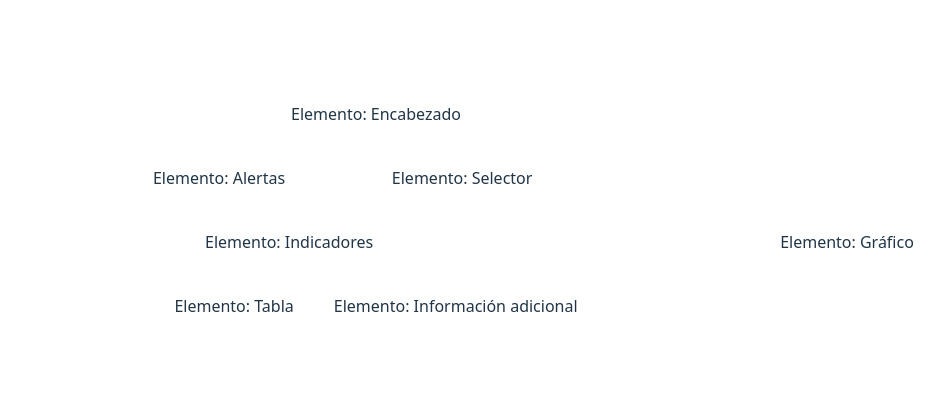
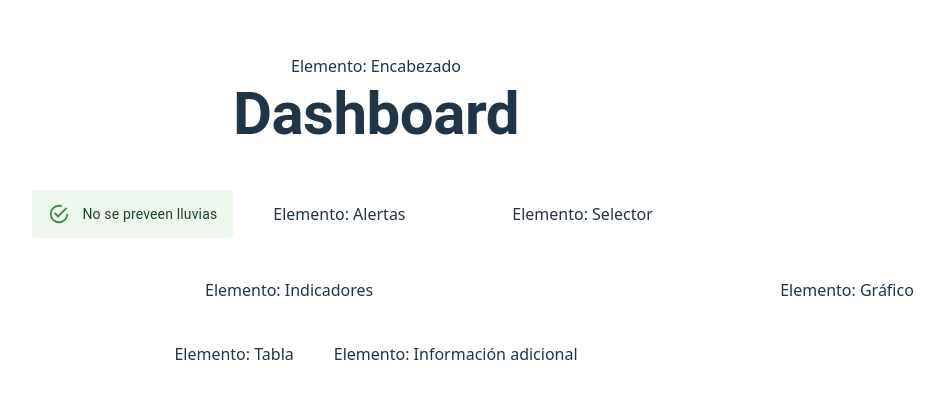
Before and after one commit to JGAndrade03/Dashboard_dawm, a React (Vite) app: page / in a window 1280 px wide. Shown: the part 190-588 px from the top of the page, without its empty margins (264-1208 px from the left). Built offline with nearby package versions, Linux system fonts and the light colour scheme.

Commit message:
"Agregado App.tsx, AlertUI y HeaderUI"

```diff
--- a/src/App.tsx
+++ b/src/App.tsx
@@ -1,5 +1,7 @@
 import { useState } from 'react'
 import { Grid } from '@mui/material';
+import HeaderUI from './components/HeaderUI';
+import AlertUI from './components/AlertUI';
 import './App.css'
 
 function App() {
@@ -10,10 +12,13 @@
     <Grid container spacing={5} justifyContent="center" alignItems="center">
 
          {/* Encabezado */}
-         <Grid size={{xs: 12, md: 12}}>Elemento: Encabezado</Grid>
+         <Grid size={{xs: 12, md: 12}}>Elemento: Encabezado <HeaderUI/> </Grid>
+
 
          {/* Alertas */}
-         <Grid>Elemento: Alertas</Grid>
+         <Grid container justifyContent="right" alignItems="center">
+
+             <AlertUI description="No se preveen lluvias"/>Elemento: Alertas</Grid>
 
          {/* Selector */}
          <Grid size= {{ xs: 12, md: 3}}>Elemento: Selector</Grid>
--- /dev/null
+++ b/src/components/AlertUI.tsx
@@ -0,0 +1,11 @@
+import Alert from '@mui/material/Alert';
+
+interface AlertConfig {
+    description: string;
+}
+
+export default function AlertUI( config:AlertConfig ) {
+    return (
+        <Alert variant="standard" severity="success"> {config.description} </Alert>
+    )
+}
--- /dev/null
+++ b/src/components/HeaderUI.tsx
@@ -0,0 +1,12 @@
+import Typography from '@mui/material/Typography';
+
+export default function HeaderUI() {
+    return (
+        <Typography
+            variant="h2"
+            component="h1"
+            sx={{fontWeight: 'bold'}}>
+            Dashboard
+        </Typography>
+    )
+}
```
